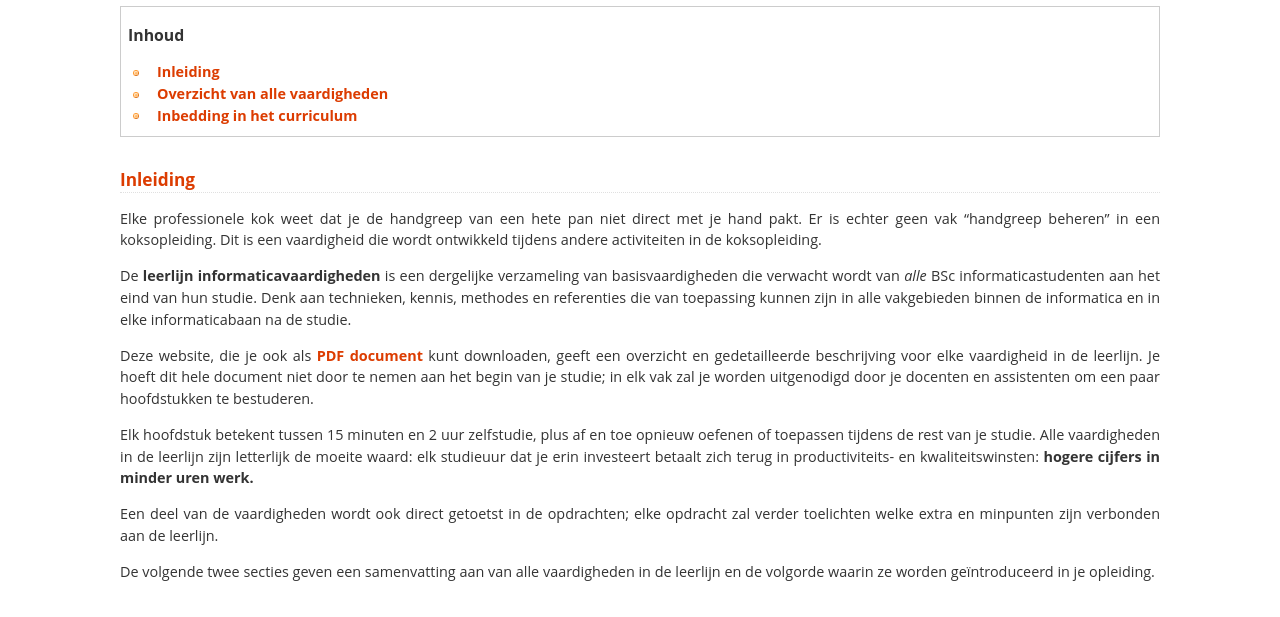
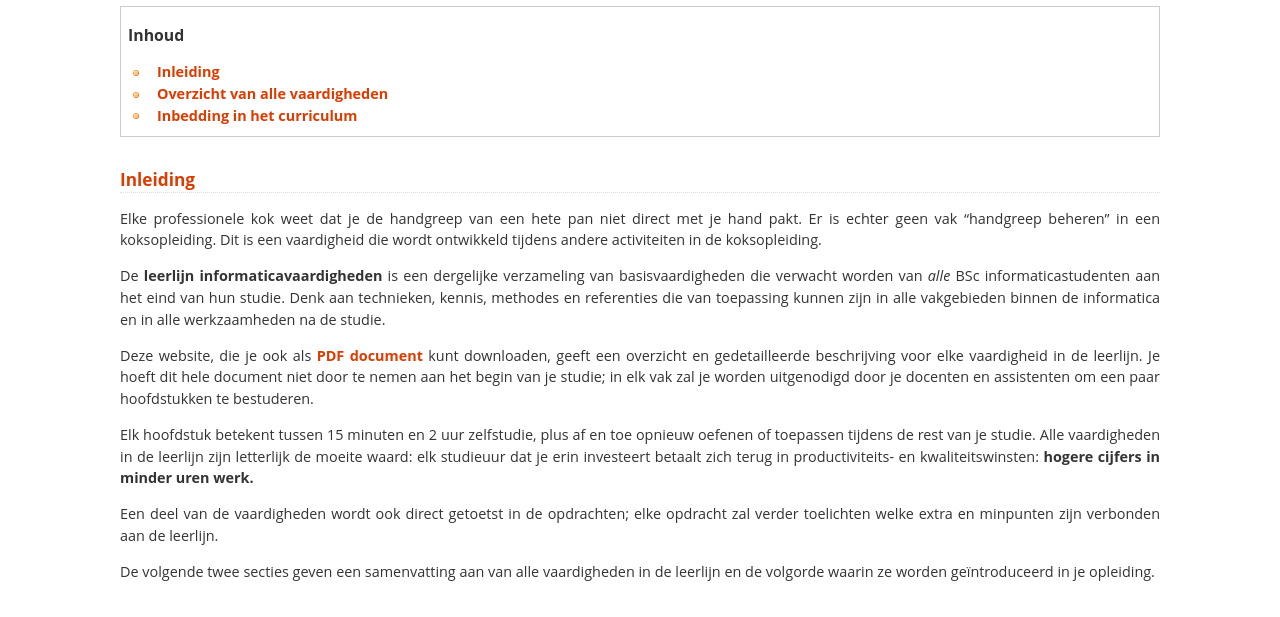
Before and after one commit to knz/leerlijn-informatica, a Sphinx documentation site: the page built from source/inleiding-studenten.rst, in a window 1280 px wide and 900 px high, cut to the strip 283-900 px from the top of the window. Built offline with Sphinx 7.4.7, drawn with Linux system fonts in a browser that asks for light colours; some web fonts are replaced; formulas are drawn with MathJax 3; cross-references to code outside the pages are shown as plain code.

Commit message:
Fix typo.

```diff
--- a/source/inleiding-studenten.rst
+++ b/source/inleiding-studenten.rst
@@ -15,10 +15,11 @@ een koksopleiding. Dit is een vaardigheid die wordt ontwikkeld tijdens
 andere activiteiten in de koksopleiding.
 
 De **leerlijn informaticavaardigheden** is een dergelijke verzameling
-van basisvaardigheden die verwacht wordt van *alle* BSc informaticastudenten aan het
-eind van hun studie. Denk aan technieken, kennis, methodes en
-referenties die van toepassing kunnen zijn in alle vakgebieden binnen
-de informatica en in elke informaticabaan na de studie.
+van basisvaardigheden die verwacht worden van *alle* BSc
+informaticastudenten aan het eind van hun studie. Denk aan technieken,
+kennis, methodes en referenties die van toepassing kunnen zijn in alle
+vakgebieden binnen de informatica en in alle werkzaamheden na de
+studie.
 
 Deze website, die je ook als `PDF document`__ kunt downloaden, geeft een
 overzicht en gedetailleerde beschrijving voor elke vaardigheid in de
```
